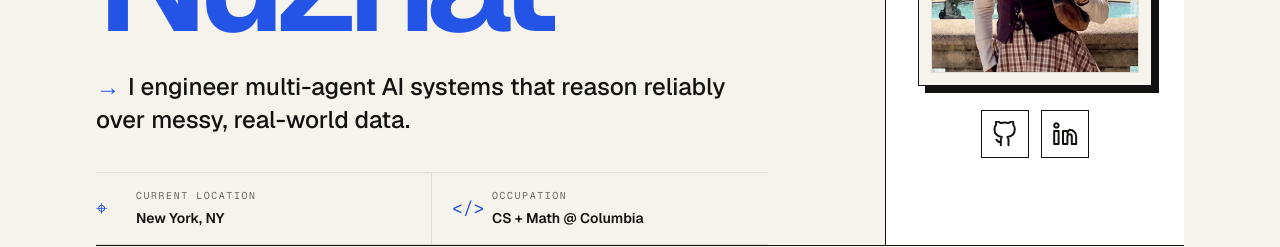
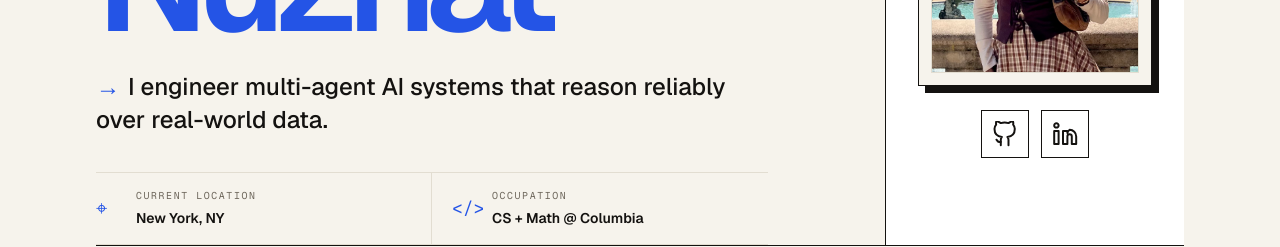
Before and after one commit to SoaibaN/SoaibaN.github.io, a Next.js app: page / in a window 1280 px wide. Shown: the part 412-659 px from the top of the page. Built offline with nearby package versions, Linux system fonts and the light colour scheme.

Commit message:
Refine work page tagline

```diff
--- a/src/data/resume.ts
+++ b/src/data/resume.ts
@@ -9,7 +9,7 @@
 export const profile = {
   name: "Soaiba Nuzhat",
   tagline:
-    "I engineer multi-agent AI systems that reason reliably over messy, real-world data.",
+    "I engineer multi-agent AI systems that reason reliably over real-world data.",
   status: "New York, NY",
   email: "sn3093@columbia.edu",
   phone: "614-906-7182",
```
